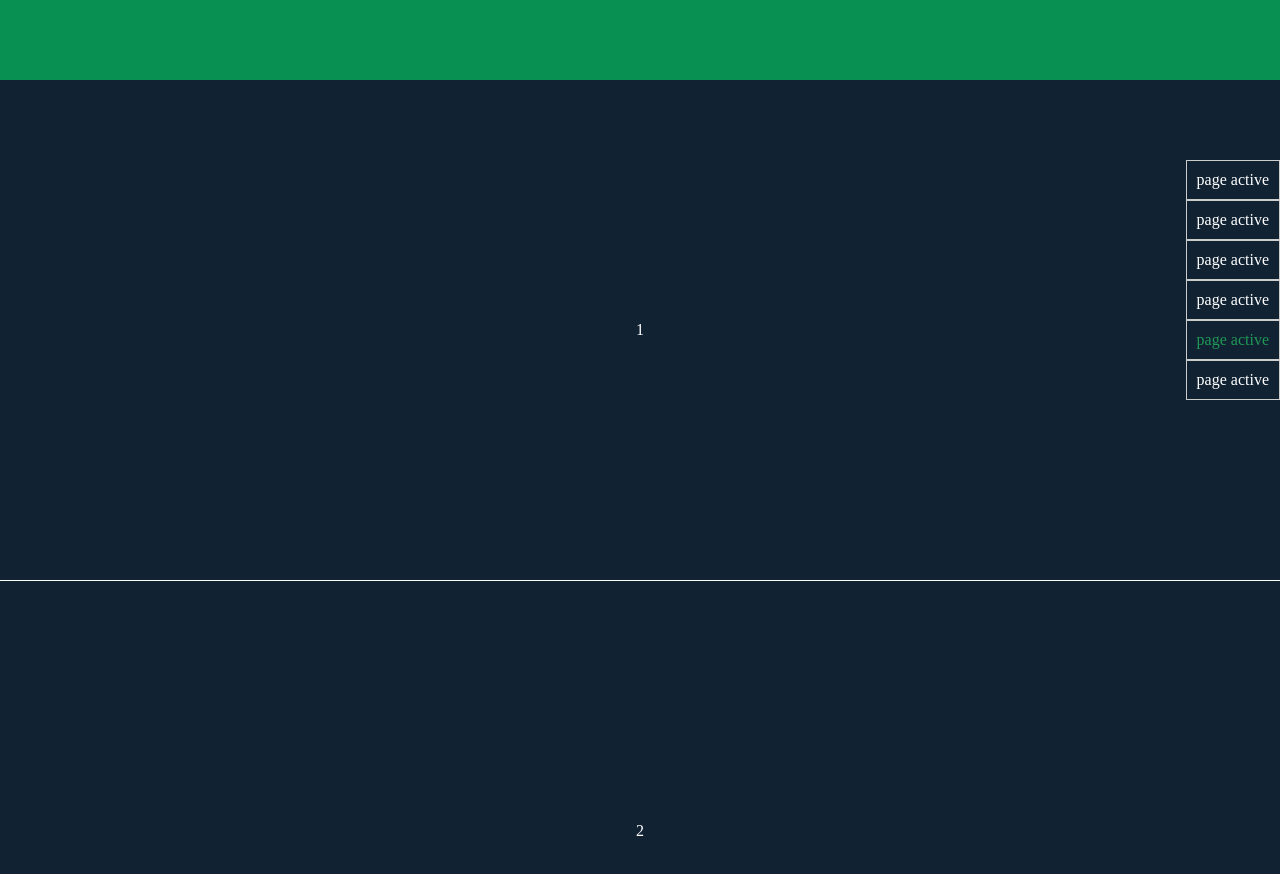
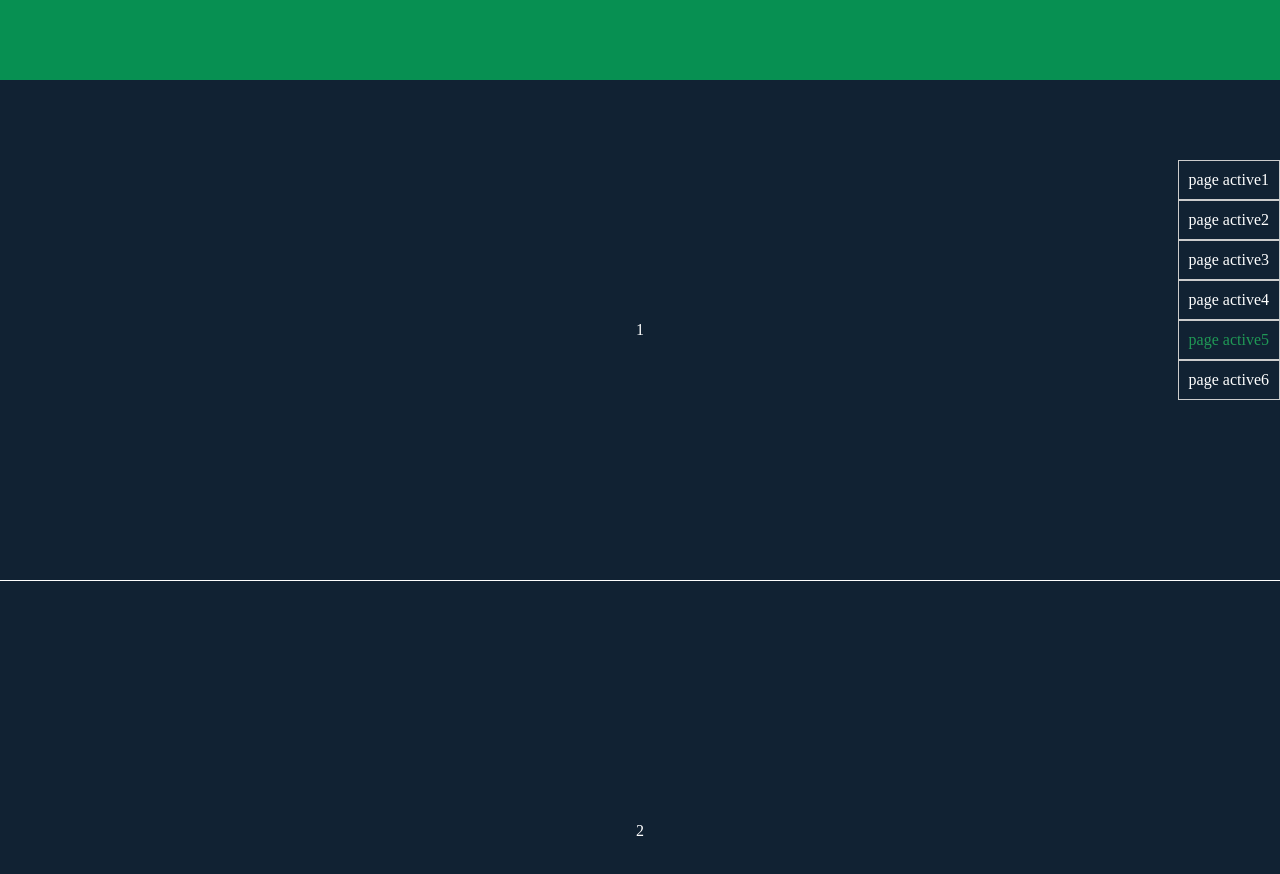
Before and after one commit to amberZ1990/books, a plain HTML site: page navScroll.html in a window 1280 px wide. Shown: the top 874 px of the page. Drawn offline with nearby package versions, Linux system fonts and the light colour scheme.

Commit message:
some changes

```diff
--- a/navScroll.html
+++ b/navScroll.html
@@ -9,12 +9,12 @@
 </head>
 <body>
 	<div class="nav">
-		<a href="#section1">page active</a>
-		<a href="#section2">page active</a>
-		<a href="#section3">page active</a>
-		<a href="#section4">page active</a>
-		<a href="#section5">page active</a>
-		<a href="#section6">page active</a>
+		<a href="#section1">page active1</a>
+		<a href="#section2">page active2</a>
+		<a href="#section3">page active3</a>
+		<a href="#section4">page active4</a>
+		<a href="#section5">page active5</a>
+		<a href="#section6">page active6</a>
 	</div>
 	<div class="head"></div>
 	<div class="section" id="section1">1</div>
```
